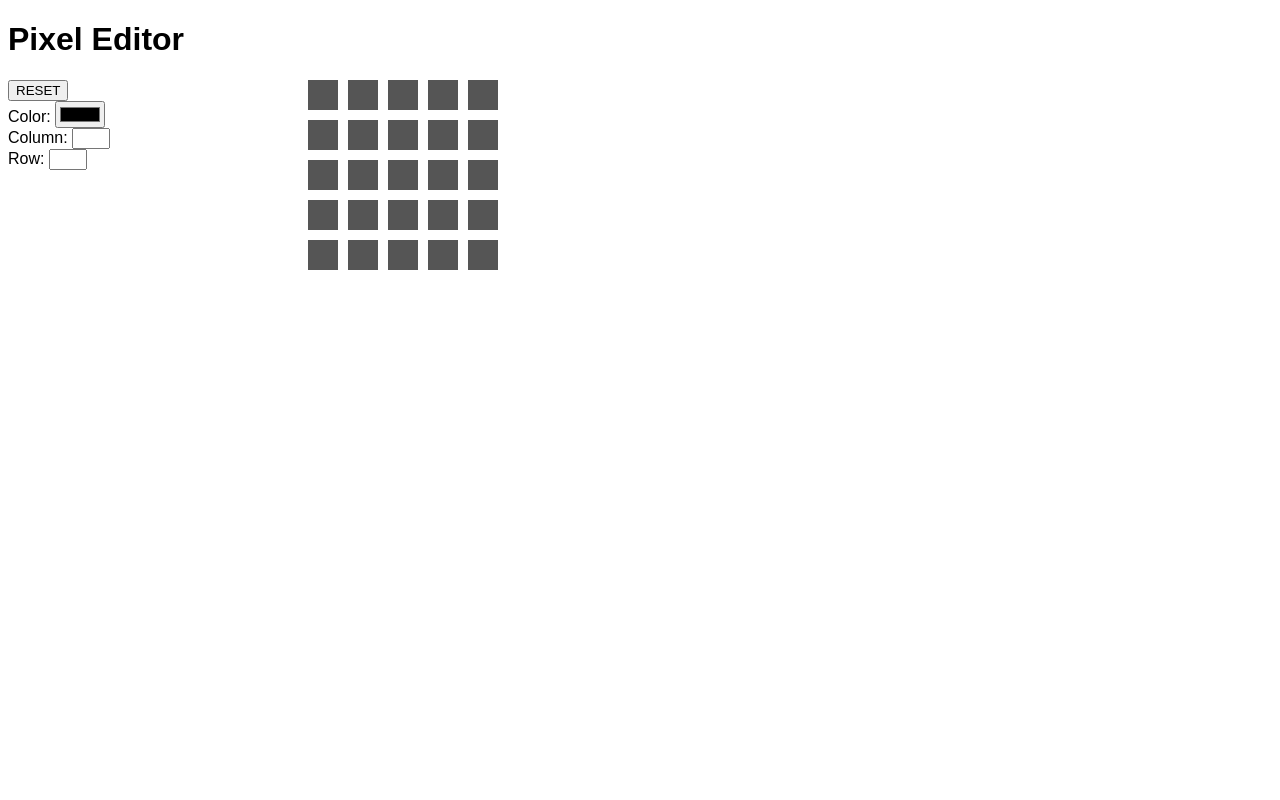
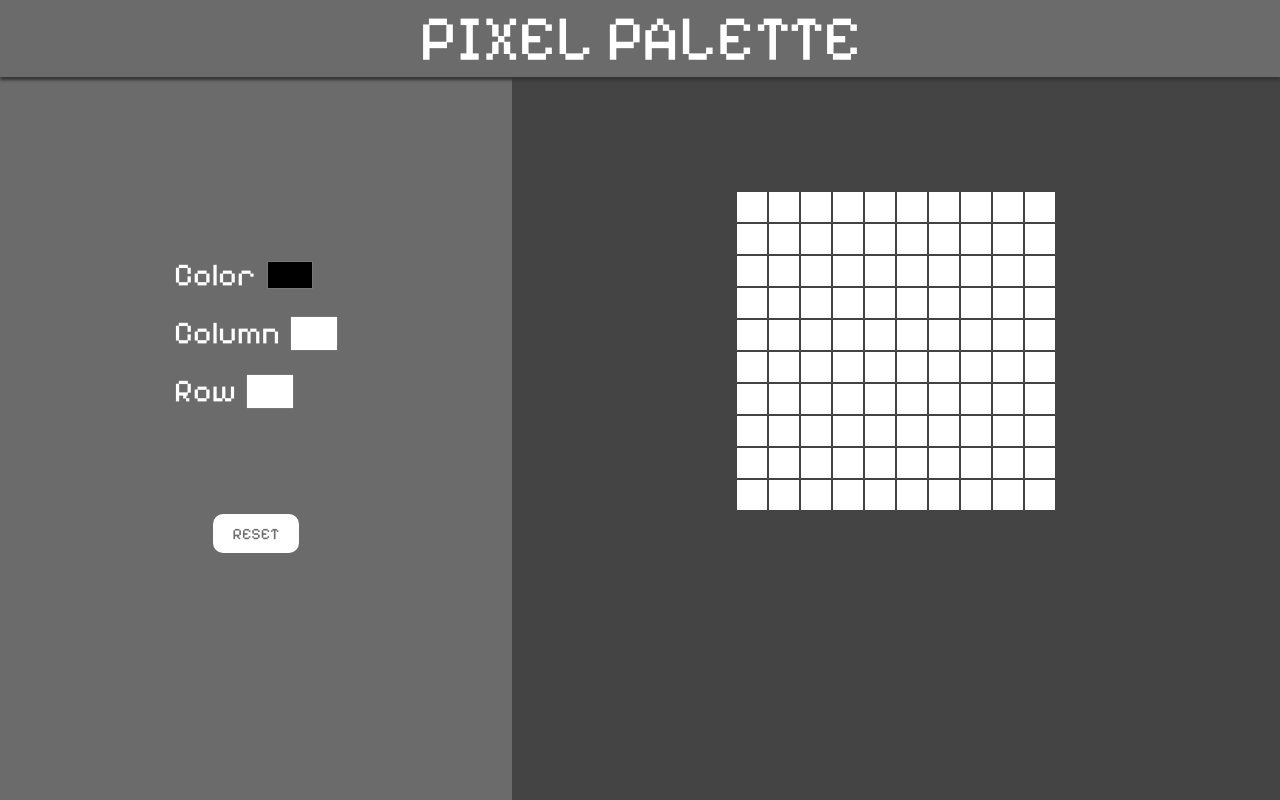
Before and after one commit to hitomipupil/pixel-editor, a website built with Parcel: page src/index.html in a window 1280 px wide. Built offline with nearby package versions, Linux system fonts and the light colour scheme.

Commit message:
updated CSS

```diff
--- a/src/index.html
+++ b/src/index.html
@@ -5,10 +5,12 @@
     <meta name="viewport" content="width=device-width, initial-scale=1.0">
     <title>Pixel Editor</title>
     <link rel="stylesheet" href="styles.css">
+    <link rel="preconnect" href="https://fonts.googleapis.com">
+    <link rel="preconnect" href="https://fonts.gstatic.com" crossorigin>
+    <link href="https://fonts.googleapis.com/css2?family=Pixelify+Sans:wght@400..700&display=swap" rel="stylesheet">
 </head>
 <body>
     <div id="app">
-        <h1>Pixel Editor</h1>
     </div>
     <script src="index.js" type="module"></script>
 </body>
--- a/src/index.js
+++ b/src/index.js
@@ -1,21 +1,21 @@
 // Step 1: HTML Structure Initialization
 const app = document.getElementById("app");
 app.innerHTML = `
-<h1>Pixel Editor</h1>
+<header>PIXEL PALETTE<header>
 `;
 
 // Step 2: State Management
 const state = {
-  backgroundColor: "#555",
-  column: 5,
-  row: 5,
+  backgroundColor: "white",
+  column: 10,
+  row: 10,
 };
 
 // Step 3: Utility Functions
 const resetState = () => {
-  state.backgroundColor = "#555";
-  state.column = 5;
-  state.row = 5;
+  state.backgroundColor = "white";
+  state.column = 10;
+  state.row = 10;
 }
 
 const inputChangeHandler = (key, value) => {
@@ -38,7 +38,7 @@ const createLabeledInput = (labelText, inputId, inputType = "text") => {
   label.innerHTML = labelText;
   input.id = inputId;
   input.type = inputType;
-  container.id = 'labeledInputContainer'
+  container.classList = 'labeledInputContainer'
 
   container.appendChild(label);
   container.appendChild(input);
@@ -72,18 +72,17 @@ const createLayout = () => {
 
   app.appendChild(appContainer);
   appContainer.appendChild(operationContainer);
-  operationContainer.appendChild(btnContainer);
   appContainer.appendChild(pixelContainer);
 
   const {container: inputColorContainer, input: inputColor} = createLabeledInput(
-    "Color: ",
+    "Color ",
     "inputColor",
     "color"
   );
 
-  const { container: inputRowContainer, input: inputRow } = createLabeledInput("Row: ", "inputRow", "number");
+  const { container: inputRowContainer, input: inputRow } = createLabeledInput("Row ", "inputRow", "number");
   const { container: inputColumnContainer, input: inputColumn } = createLabeledInput(
-    "Column: ",
+    "Column ",
     "inputColumn",
     "number"
   );
@@ -101,6 +100,7 @@ const createLayout = () => {
   inputSizeContainer.appendChild(inputRowContainer);
   inputContainer.appendChild(inputSizeContainer);
   btnContainer.appendChild(resetBtn);
+  operationContainer.appendChild(btnContainer);
 
   createGrid();
 
--- a/src/styles.css
+++ b/src/styles.css
@@ -1,34 +1,78 @@
 body {
-    font-family: sans-serif;
+  font-family: "Pixelify Sans", sans-serif;
+    color: white;
+    font-size: 32px;
+    margin: 0;
   }
+
+header {
+  position: fixed;
+  width: 100%;
+  font-size: 64px;
+  background-color: #6B6B6B;
+  text-align: center;
+  box-shadow: 0 3px 3px #333;
+}
 
   #appContainer {
     display: flex;
     flex-direction: row;
-    height: 500px;
+    height: 800px;
   }
+
+  #operationContainer {
+    display: flex;
+    flex-direction: column;
+    align-items: center;
+    width: 40%;
+    background-color: #6B6B6B;
+    padding-top: 20%;
+  }
+
 
   #inputContainer {
     display: flex;
     flex-direction: column;
-    margin-bottom: 50px;
+    margin: 0 0 80px 0;
+    padding: 0;
   }
 
-  #operationContainer {
-    width: 200px;
+  #inputColor {
+    padding:0;
+    border: none;
+    background: none;
+    height: 36px;
+  }
+
+  #inputColumn, #inputRow{
+    font-family: "Pixelify Sans", sans-serif;
+    font-size: 24px;
+    width: 40px;
+    color: #6B6B6B;
+  }
+
+  .labeledInputContainer {
+    margin-bottom: 20px;
+      display: flex;
+      align-items: center;
+      gap: 10px;
+  }
+
+  #resetBtn {
+    font-family: "Pixelify Sans", sans-serif;
+    font-size: 16px;
+    padding: 10px 20px;
+    background-color: white;
+    border: none;
+    border-radius: 10px;
+    color: #6B6B6B;
   }
 
   #pixelContainer {
     display: grid;
-    margin-left: 100px;
-    gap: 10px;
+    gap: 2px;
+    width: 60%;
+    background-color: #444;
+    padding-top: 15%;
+    justify-content: center;
   }
-
-  #inputRow,
-  #inputColumn {
-    width: 30px;
-  }
-
-  .pixel {
-    background-color: #555;
-  }
```
